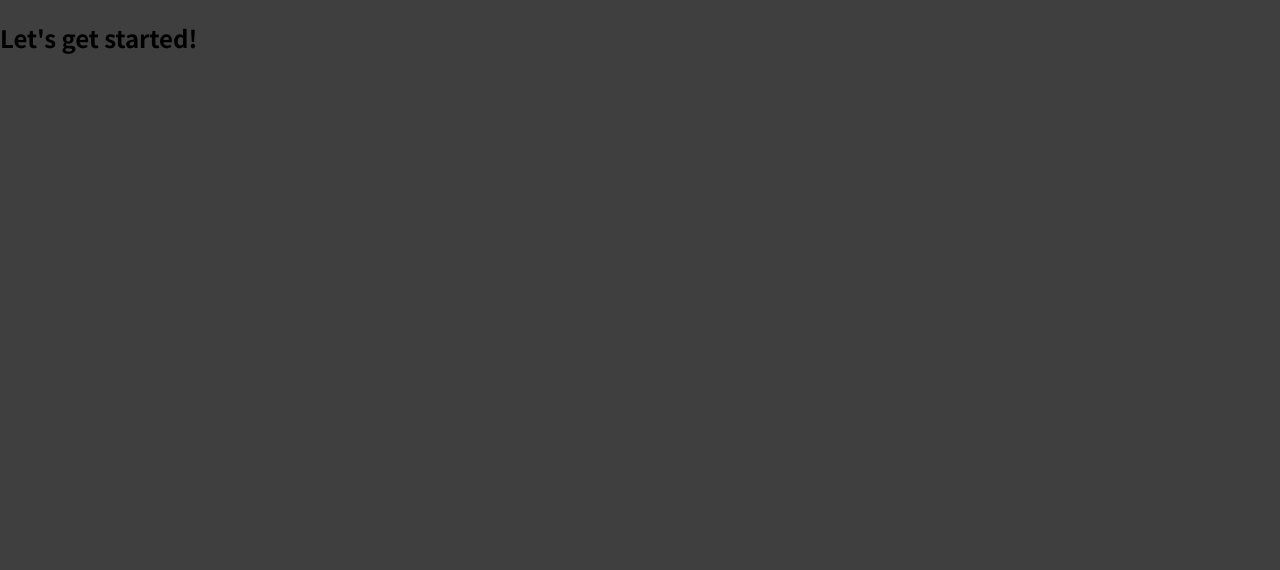
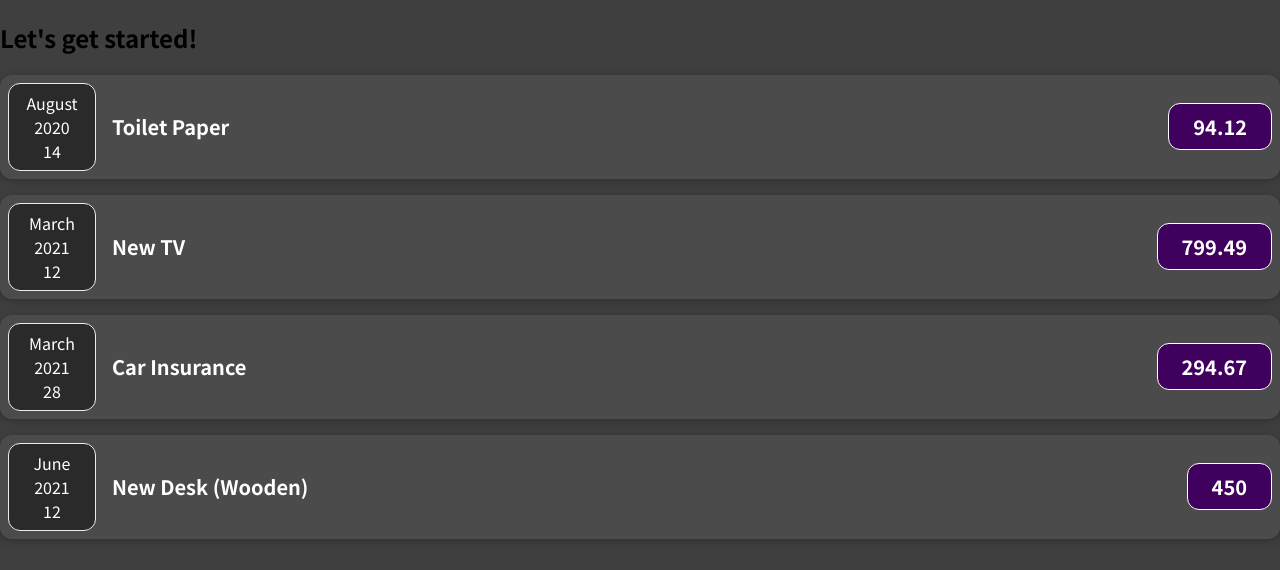
Before and after one commit to luis-londono/react-complete-guide, a React (Create React App) app: page / in a window 1280 px wide. Shown: the top 570 px of the page. Built offline with nearby package versions, Linux system fonts and the light colour scheme.

Commit message:
added expense components

```diff
--- a/src/App.js
+++ b/src/App.js
@@ -1,8 +1,41 @@
+import ExpenseItem from "./components/ExpenseItem";
+
+// todo: need to add expenses file
+
+
 function App() {
+
+  const expenses = [
+    {
+      id: 'e1',
+      title: 'Toilet Paper',
+      amount: 94.12,
+      date: new Date(2020, 7, 14),
+    },
+    { id: 'e2', title: 'New TV', amount: 799.49, date: new Date(2021, 2, 12) },
+    {
+      id: 'e3',
+      title: 'Car Insurance',
+      amount: 294.67,
+      date: new Date(2021, 2, 28),
+    },
+    {
+      id: 'e4',
+      title: 'New Desk (Wooden)',
+      amount: 450,
+      date: new Date(2021, 5, 12),
+    },
+  ];
+
   return (
+    <>
     <div>
       <h2>Let's get started!</h2>
+      {expenses && expenses.map(x=>
+        <ExpenseItem id={x.id} title={x.title} amount={x.amount} date={x.date} />
+      )}
     </div>
+    </>
   );
 }
 
--- /dev/null
+++ b/src/components/Card.css
@@ -0,0 +1,4 @@
+.card{
+  border-radius: 12px;
+  box-shadow: 0 2px 8px rgba(0, 0, 0, 0.25);
+}
--- /dev/null
+++ b/src/components/Card.jsx
@@ -0,0 +1,16 @@
+import React from 'react';
+import './Card.css';
+
+const Card = (props) => {
+  const classes = 'card ' + props.className;
+
+  return (
+    <>
+      <div className={classes}>
+        {props.children}
+      </div>
+    </>
+  );
+};
+
+export default Card;
--- /dev/null
+++ b/src/components/ExpenseDate.css
@@ -0,0 +1,26 @@
+.expense-date {
+  display: flex;
+  flex-direction: column;
+  width: 5.5rem;
+  height: 5.5rem;
+  border: 1px solid #ececec;
+  background-color: #2a2a2a;
+  color: white;
+  border-radius: 12px;
+  align-items: center;
+  justify-content: center;
+}
+
+.expense-date__month {
+  font-size: 0.75rem;
+  font-weight: bold;
+}
+
+.expense-date__year {
+  font-size: 0.75rem;
+}
+
+.expense-date__day {
+  font-size: 1.5rem;
+  font-weight: bold;
+}
--- /dev/null
+++ b/src/components/ExpenseDate.jsx
@@ -0,0 +1,22 @@
+import React from 'react';
+import './ExpenseDate.css';
+
+const ExpenseDate = (props) => {
+  const { date } = props;
+
+  const month = date.toLocaleString('en-us', { month: 'long' });
+  const day = date.toLocaleString('en-us', { day: '2-digit' });
+  const year = date.getFullYear();
+
+  return (
+    <>
+      <div className="expense-date">
+        <div className="expense-date_month">{month}</div>
+        <div className="expense-date_year">{year}</div>
+        <div className="expense-date_day">{day}</div>
+      </div>
+    </>
+  );
+};
+
+export default ExpenseDate;
--- /dev/null
+++ b/src/components/ExpenseItem.css
@@ -0,0 +1,54 @@
+.expense-item {
+  display: flex;
+  justify-content: space-between;
+  align-items: center;
+  padding: 0.5rem;
+  margin: 1rem 0;
+  background-color: #4b4b4b;
+}
+
+.expense-item__description {
+  display: flex;
+  flex-direction: column;
+  gap: 1rem;
+  align-items: flex-end;
+  flex-flow: column-reverse;
+  justify-content: flex-start;
+  flex: 1;
+}
+
+.expense-item h2 {
+  color: #3a3a3a;
+  font-size: 1rem;
+  flex: 1;
+  margin: 0 1rem;
+  color: white;
+}
+
+.expense-item__price {
+  font-size: 1rem;
+  font-weight: bold;
+  color: white;
+  background-color: #40005d;
+  border: 1px solid white;
+  padding: 0.5rem;
+  border-radius: 12px;
+}
+
+@media (min-width: 580px) {
+  .expense-item__description {
+    flex-direction: row;
+    align-items: center;
+    justify-content: flex-start;
+    flex: 1;
+  }
+
+  .expense-item__description h2 {
+    font-size: 1.25rem;
+  }
+
+  .expense-item__price {
+    font-size: 1.25rem;
+    padding: 0.5rem 1.5rem;
+  }
+}
--- /dev/null
+++ b/src/components/ExpenseItem.jsx
@@ -0,0 +1,23 @@
+import React from 'react';
+import './ExpenseItem.css';
+import ExpenseDate from './ExpenseDate';
+import Card from './Card';
+
+const ExpenseItem = (props) => {
+
+  const { date, title, amount } = props;
+
+  return (
+    <>
+      <Card className="expense-item">
+        <ExpenseDate date={date} />
+        <div className="expense-item__description">
+          <h2>{title}</h2>
+          <div className="expense-item__price">{amount}</div>
+        </div>
+      </Card>
+    </>
+  )
+};
+
+export default ExpenseItem;
--- a/src/index.js
+++ b/src/index.js
@@ -1,5 +1,4 @@
 import ReactDOM from 'react-dom';
-
 import './index.css';
 import App from './App';
 
```
Also changed, not shown: src/components/Expenses.jsx (added, +16 -0 lines), src/components/Expenses.css (added), 1 other file (tests, documents, lock files or other folders).
